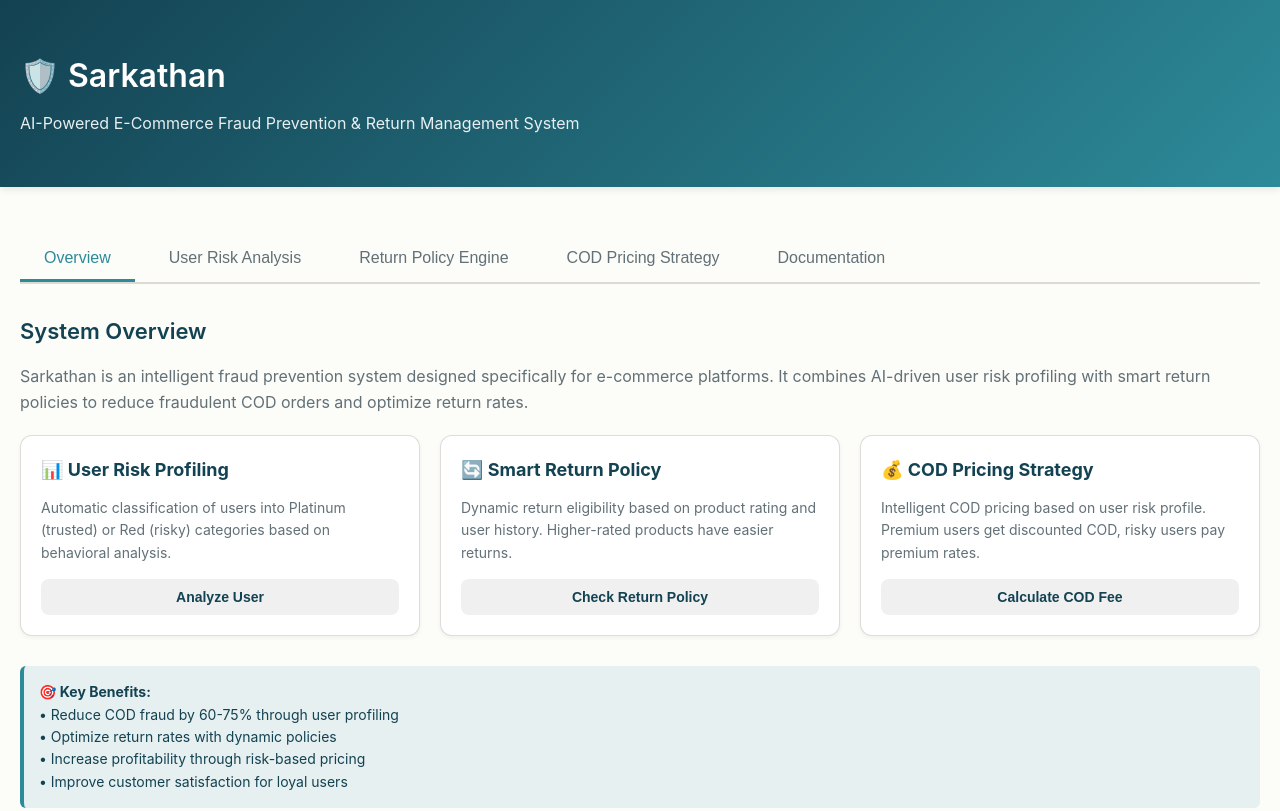
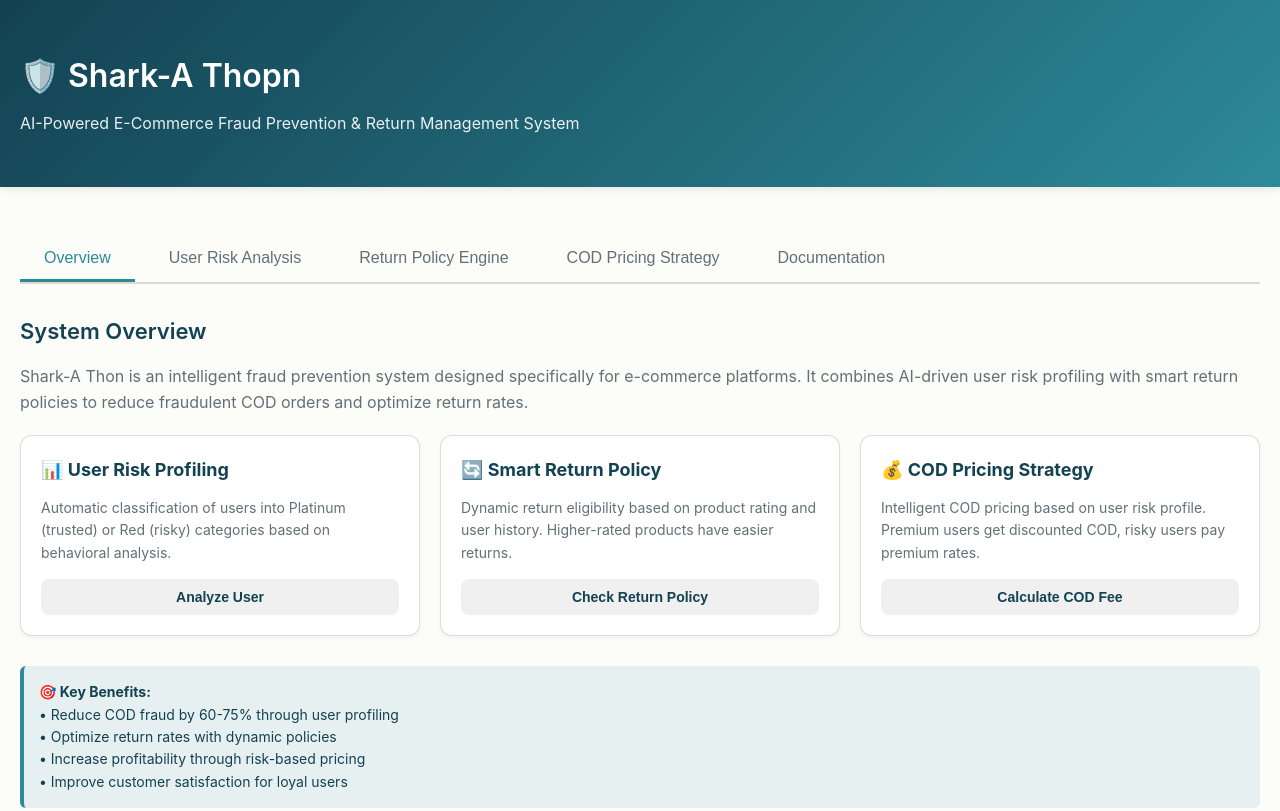
Before and after one commit to Amritkunal/Vertius_x, a plain HTML site: page index.html in a window 1280 px wide. Shown: the top 811 px of the page. Drawn offline with Linux system fonts and the light colour scheme.

Commit message:
Update index.html

```diff
--- a/index.html
+++ b/index.html
@@ -409,7 +409,7 @@
 <body>
     <header>
         <div class="container">
-            <h1>🛡️ Sarkathan</h1>
+            <h1>🛡️ Shark-A Thopn</h1>
             <p>AI-Powered E-Commerce Fraud Prevention & Return Management System</p>
         </div>
     </header>
@@ -426,7 +426,7 @@
         <!-- OVERVIEW TAB -->
         <div id="overview" class="tab-content active">
             <h2 class="section-title">System Overview</h2>
-            <p style="margin-bottom: 20px; color: var(--text-secondary);">Sarkathan is an intelligent fraud prevention system designed specifically for e-commerce platforms. It combines AI-driven user risk profiling with smart return policies to reduce fraudulent COD orders and optimize return rates.</p>
+            <p style="margin-bottom: 20px; color: var(--text-secondary);">Shark-A Thon is an intelligent fraud prevention system designed specifically for e-commerce platforms. It combines AI-driven user risk profiling with smart return policies to reduce fraudulent COD orders and optimize return rates.</p>
 
             <div class="grid">
                 <div class="card">
```
